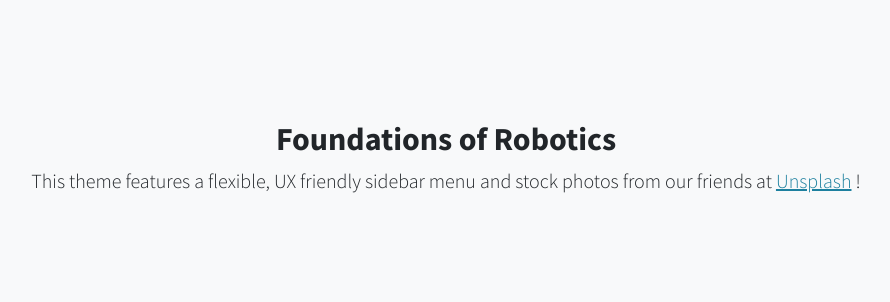
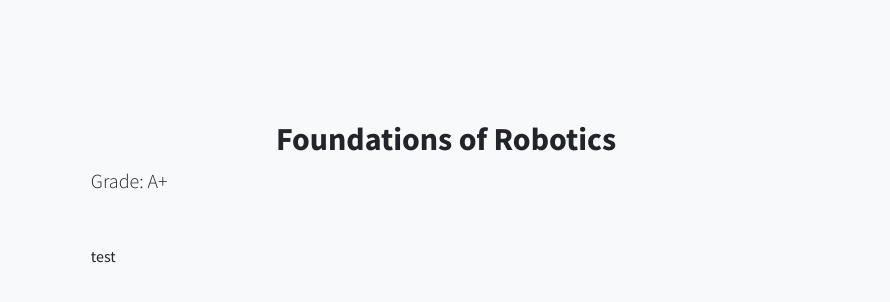
Before and after one commit to MikaylaLahr/Portfolio, a plain HTML site: page startbootstrap-stylish-portfolio-gh-pages/FoR.html in a window 1280 px wide. Shown: the whole page, without its empty margins (194-1084 px from the left). Drawn offline with nearby package versions, Linux system fonts and the light colour scheme.

Commit message:
Update FoR.html

```diff
--- a/startbootstrap-stylish-portfolio-gh-pages/FoR.html
+++ b/startbootstrap-stylish-portfolio-gh-pages/FoR.html
@@ -24,11 +24,14 @@
                 <div class="row gx-4 gx-lg-5 justify-content-center">
                     <div class="col-lg-10">
                         <h2>Foundations of Robotics</h2>
-                        <p class="lead mb-5">
-                            This theme features a flexible, UX friendly sidebar menu and stock photos from our friends at
-                            <a href="https://unsplash.com/">Unsplash</a>
-                            !
-                        </p>
+                        <div class="row gx-4 gx-lg-5 justify-content-center">
+                            <div class="col-lg-10" style="text-align: left;">
+                                <p class="lead mb-5">Grade: A+</p>
+                                <p>
+                                   test
+                                </p>
+                            </div>
+                        </div>
                     </div>
                 </div>
             </div>
```
